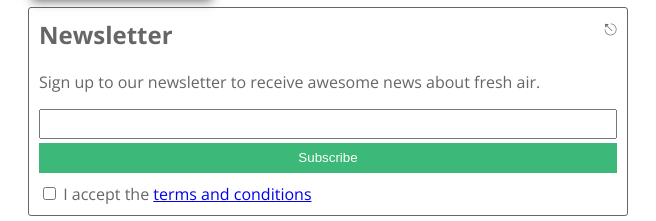
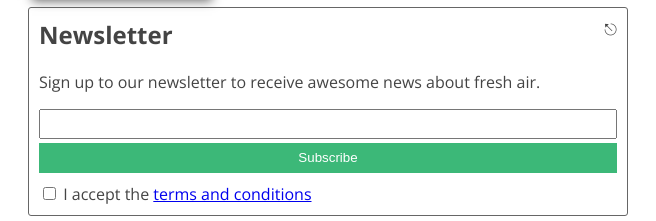
Before and after one commit to leventet/stayhome, a plain HTML site: page downloaded/index.html in a window 1280 px wide. Shown: the part 625-846 px from the top of the page, 312-968 px from the left. Drawn offline with nearby package versions, Linux system fonts and the light colour scheme.

Commit message:
Color update

```diff
--- a/downloaded/style.css
+++ b/downloaded/style.css
@@ -3,7 +3,7 @@ body {
 }
 
 .newsletter-form {
-  color: #666666;
+  color: #444;
   border: 1px solid #666;
   padding: 10px;
   border-radius: 3px;
```
